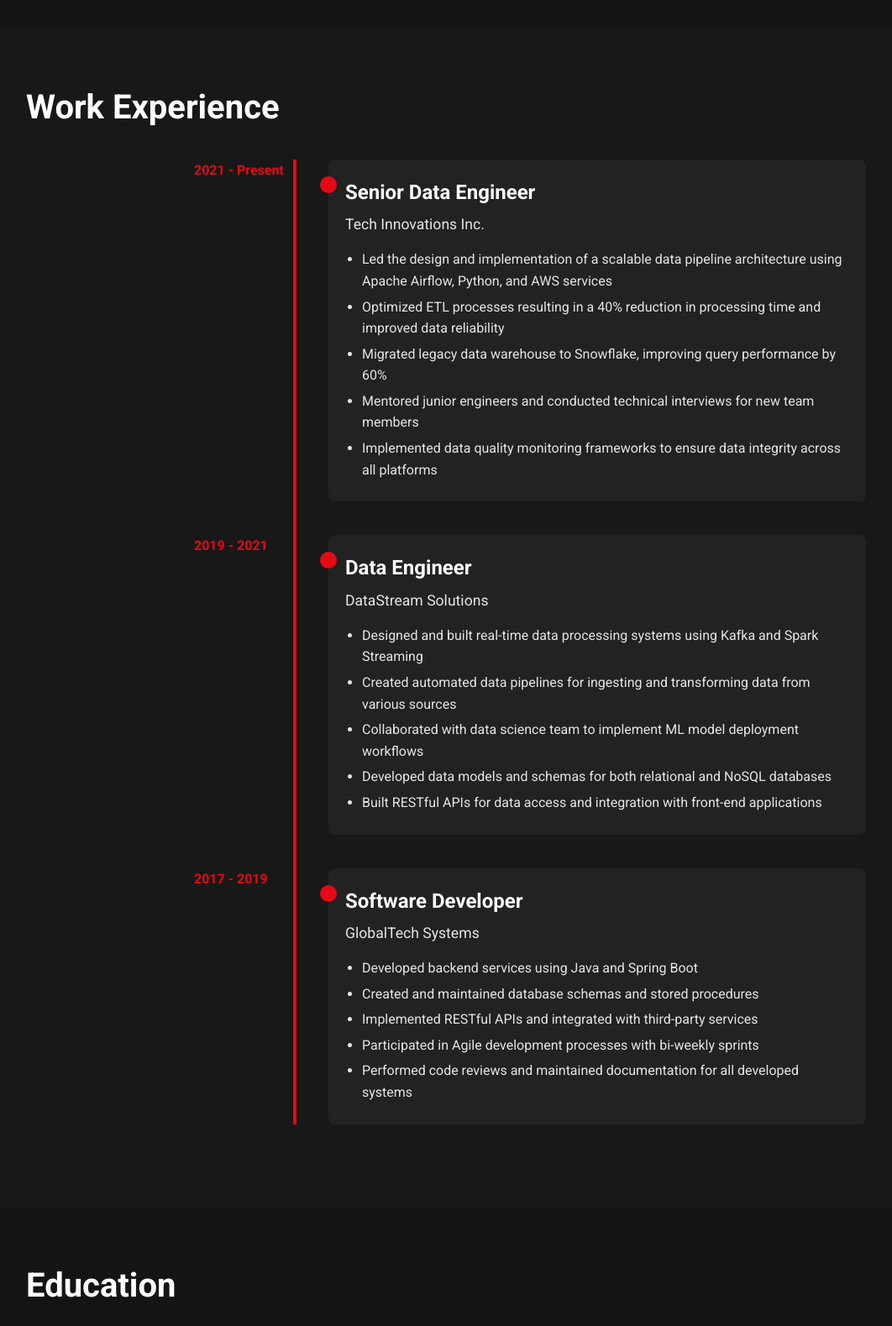
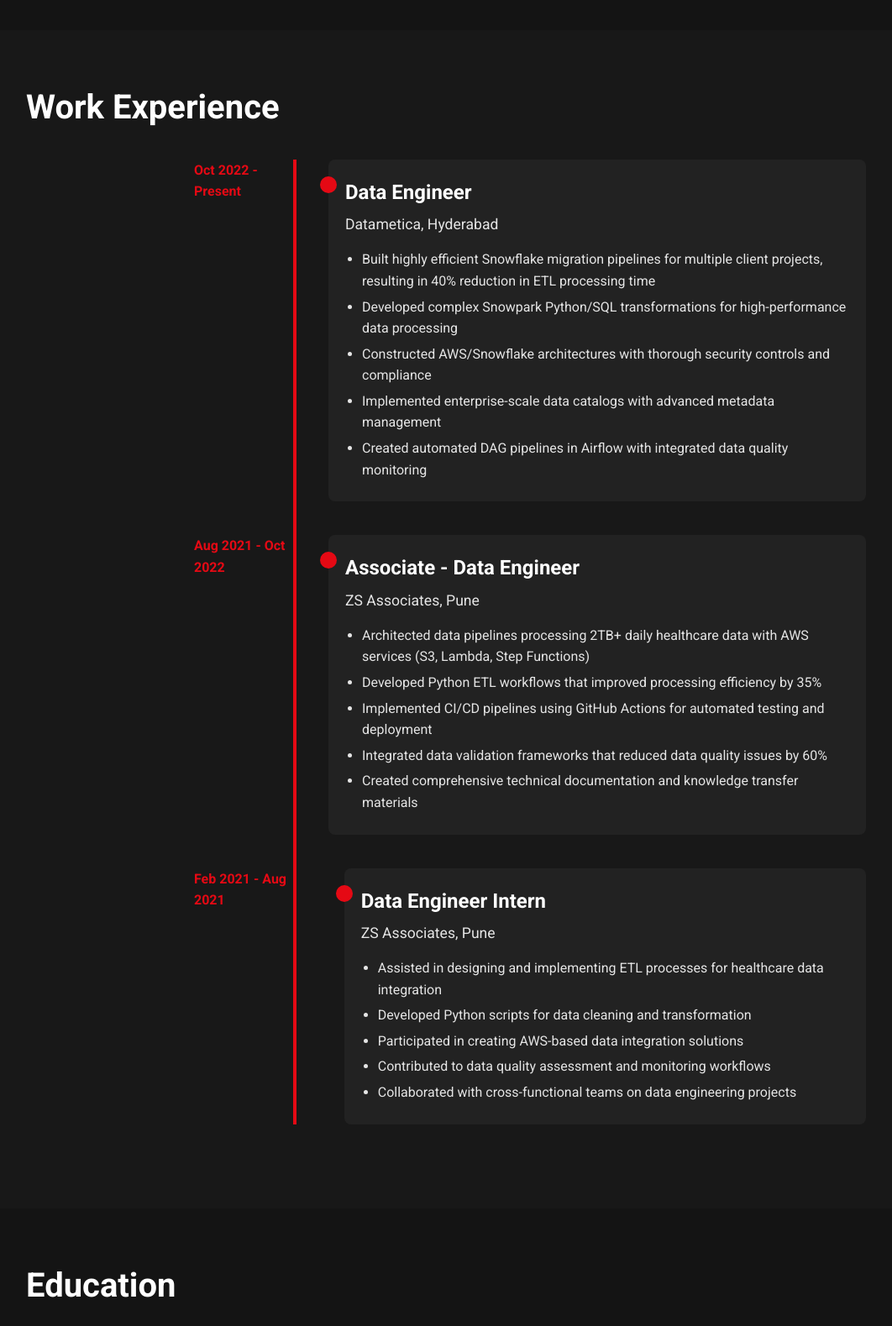
Before and after one commit to Vishnu1604-github/portfolio, a Flask app: page /about in a window 1280 px wide. Shown: the part 681-2260 px from the top of the page at 84% size, without its empty margins (9-1071 px from the left). Run offline with Flask 3, Linux system fonts and the light colour scheme.

Commit message:
Assistant checkpoint: Updated work experience with real resume data
Assistant generated file changes:
- templates/about.html: Update work experience section

---

User prompt:

replace this exprience :

Replit-Commit-Author: Assistant
Replit-Commit-Session-Id: ba9a421e-f620-47e2-9205-92a6c3cc8f33

```diff
--- a/templates/about.html
+++ b/templates/about.html
@@ -43,44 +43,44 @@
             <h2>Work Experience</h2>
             <div class="timeline">
                 <div class="timeline-item">
-                    <div class="timeline-date">2021 - Present</div>
+                    <div class="timeline-date">Oct 2022 - Present</div>
                     <div class="timeline-content">
-                        <h3>Senior Data Engineer</h3>
-                        <h4>Tech Innovations Inc.</h4>
+                        <h3>Data Engineer</h3>
+                        <h4>Datametica, Hyderabad</h4>
                         <ul>
-                            <li>Led the design and implementation of a scalable data pipeline architecture using Apache Airflow, Python, and AWS services</li>
-                            <li>Optimized ETL processes resulting in a 40% reduction in processing time and improved data reliability</li>
-                            <li>Migrated legacy data warehouse to Snowflake, improving query performance by 60%</li>
-                            <li>Mentored junior engineers and conducted technical interviews for new team members</li>
-                            <li>Implemented data quality monitoring frameworks to ensure data integrity across all platforms</li>
+                            <li>Built highly efficient Snowflake migration pipelines for multiple client projects, resulting in 40% reduction in ETL processing time</li>
+                            <li>Developed complex Snowpark Python/SQL transformations for high-performance data processing</li>
+                            <li>Constructed AWS/Snowflake architectures with thorough security controls and compliance</li>
+                            <li>Implemented enterprise-scale data catalogs with advanced metadata management</li>
+                            <li>Created automated DAG pipelines in Airflow with integrated data quality monitoring</li>
                         </ul>
                     </div>
                 </div>
                 <div class="timeline-item">
-                    <div class="timeline-date">2019 - 2021</div>
+                    <div class="timeline-date">Aug 2021 - Oct 2022</div>
                     <div class="timeline-content">
-                        <h3>Data Engineer</h3>
-                        <h4>DataStream Solutions</h4>
+                        <h3>Associate - Data Engineer</h3>
+                        <h4>ZS Associates, Pune</h4>
                         <ul>
-                            <li>Designed and built real-time data processing systems using Kafka and Spark Streaming</li>
-                            <li>Created automated data pipelines for ingesting and transforming data from various sources</li>
-                            <li>Collaborated with data science team to implement ML model deployment workflows</li>
-                            <li>Developed data models and schemas for both relational and NoSQL databases</li>
-                            <li>Built RESTful APIs for data access and integration with front-end applications</li>
+                            <li>Architected data pipelines processing 2TB+ daily healthcare data with AWS services (S3, Lambda, Step Functions)</li>
+                            <li>Developed Python ETL workflows that improved processing efficiency by 35%</li>
+                            <li>Implemented CI/CD pipelines using GitHub Actions for automated testing and deployment</li>
+                            <li>Integrated data validation frameworks that reduced data quality issues by 60%</li>
+                            <li>Created comprehensive technical documentation and knowledge transfer materials</li>
                         </ul>
                     </div>
                 </div>
                 <div class="timeline-item">
-                    <div class="timeline-date">2017 - 2019</div>
+                    <div class="timeline-date">Feb 2021 - Aug 2021</div>
                     <div class="timeline-content">
-                        <h3>Software Developer</h3>
-                        <h4>GlobalTech Systems</h4>
+                        <h3>Data Engineer Intern</h3>
+                        <h4>ZS Associates, Pune</h4>
                         <ul>
-                            <li>Developed backend services using Java and Spring Boot</li>
-                            <li>Created and maintained database schemas and stored procedures</li>
-                            <li>Implemented RESTful APIs and integrated with third-party services</li>
-                            <li>Participated in Agile development processes with bi-weekly sprints</li>
-                            <li>Performed code reviews and maintained documentation for all developed systems</li>
+                            <li>Assisted in designing and implementing ETL processes for healthcare data integration</li>
+                            <li>Developed Python scripts for data cleaning and transformation</li>
+                            <li>Participated in creating AWS-based data integration solutions</li>
+                            <li>Contributed to data quality assessment and monitoring workflows</li>
+                            <li>Collaborated with cross-functional teams on data engineering projects</li>
                         </ul>
                     </div>
                 </div>
```
